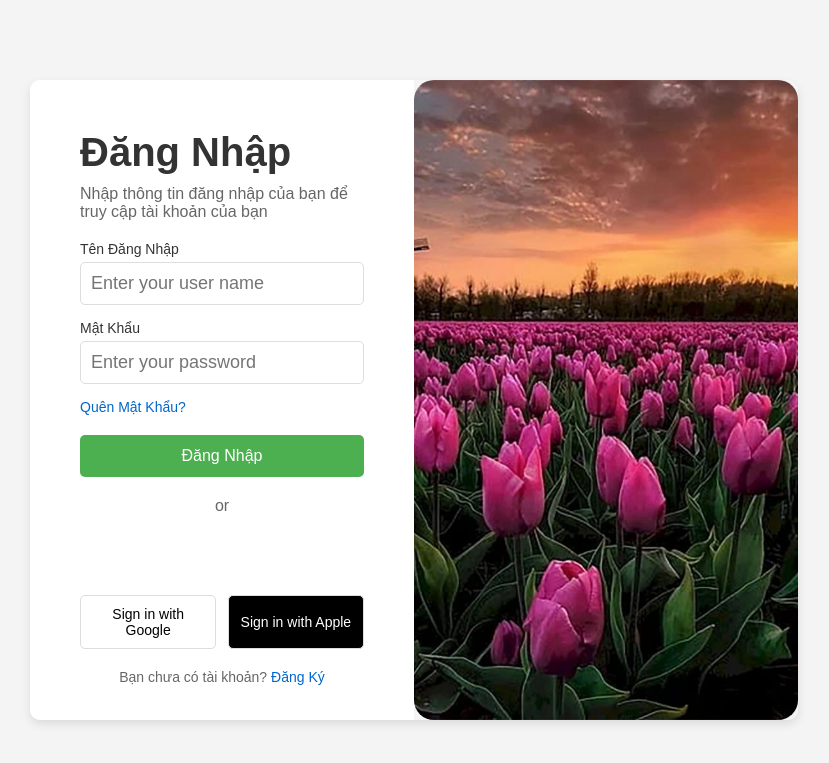
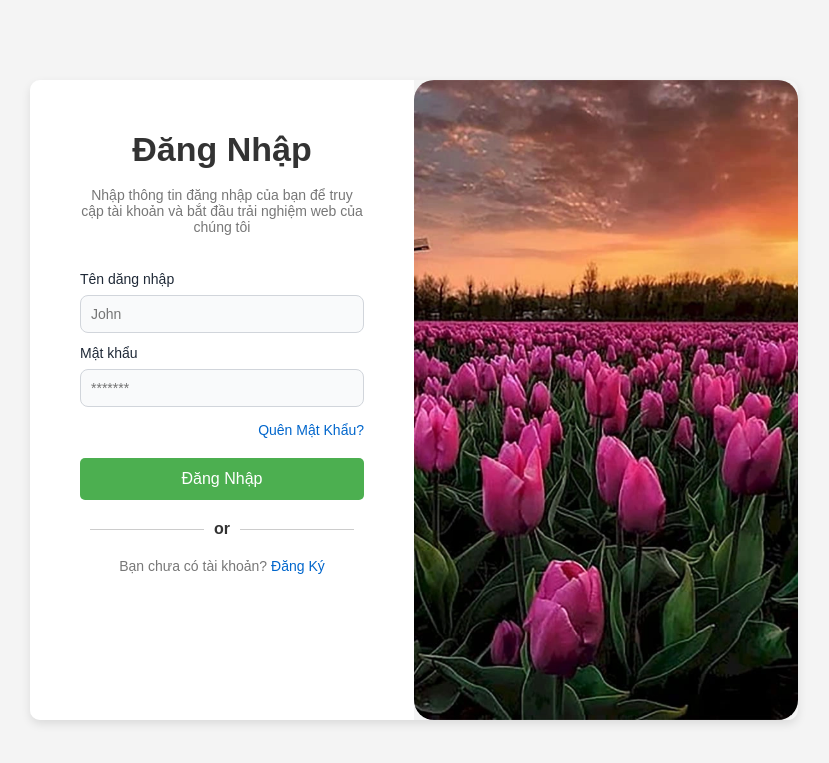
Before and after one commit to phamdungdev03/Flower_shop, a PHP site: page /login.php in a window 1280 px wide. Shown: the top 763 px of the page, without its empty margins (226-1055 px from the left). Run offline with PHP 8.4, Linux system fonts and the light colour scheme.

Commit message:
update layout login, sign_up

```diff
--- a/login.css
+++ /dev/null
@@ -1,151 +0,0 @@
-/* styles.css */
-* {
-    margin: 0;
-    padding: 0;
-    box-sizing: border-box;
-    font-family: Arial, sans-serif;
-  }
-
-  body {
-    display: flex;
-    justify-content: center;
-    align-items: center;
-    height: 100vh;
-    background-color: #f4f4f4;
-  }
-
-  .container {
-    display: flex;
-    width: 60%;
-    /* max-width: 900px; */
-    height: 80%;
-    border-radius: 10px;
-    overflow: hidden;
-    box-shadow: 0 4px 10px rgba(0, 0, 0, 0.1);
-  }
-
-  .login-box {
-    padding: 50px;
-    width: 50%;
-    background-color: white;
-  }
-
-  .login-box h2 {
-    font-size: 40px;
-    color: #333;
-    margin-bottom: 10px;
-
-  }
-
-  .login-box p {
-    color: #666;
-    margin-bottom: 20px;
-  }
-
-  .login-box label {
-    display: block;
-    font-size: 14px;
-    color: #333;
-    margin-top: 15px;
-  }
-
-  .login-box input {
-    width: 100%;
-    padding: 10px;
-    margin-top: 5px;
-    border: 1px solid #ddd;
-    border-radius: 5px;
-    font-size: 18px;
-  }
-
-  .options {
-    display: flex;
-    justify-content: space-between;
-    align-items: center;
-    margin-top: 15px;
-    font-size: 14px;
-    color: #666;
-  }
-
-  .options a {
-    color: #0066cc;
-    text-decoration: none;
-  }
-
-  .options a:hover {
-    text-decoration: underline;
-  }
-
-  .login-btn {
-    width: 100%;
-    padding: 12px;
-    margin-top: 20px;
-    background-color: #4CAF50;
-    color: white;
-    border: none;
-    border-radius: 5px;
-    font-size: 16px;
-    cursor: pointer;
-  }
-
-  .login-btn:hover {
-    background-color: #45a049;
-  }
-
-  .or {
-    text-align: center;
-    margin: 20px 0;
-    color: #666;
-  }
-
-  .social-login {
-    display: flex;
-    justify-content: space-between;
-  }
-
-  .social-login button {
-    width: 48%;
-    padding: 10px;
-    font-size: 14px;
-    border: 1px solid #ddd;
-    border-radius: 5px;
-    cursor: pointer;
-    margin-top: 60px;
-  }
-
-  .google-btn {
-    background-color: #fff;
-  }
-
-  .apple-btn {
-    background-color: #000;
-    color: #fff;
-  }
-
-  .signup {
-    text-align: center;
-    margin-top: 20px;
-    font-size: 14px;
-    color: #666;
-  }
-
-  .signup a {
-    color: #0066cc;
-    text-decoration: none;
-  }
-
-  .signup a:hover {
-    text-decoration: underline;
-  }
-
-  .image-box {
-    width: 50%;
-
-  }
-
-  .image-box img {
-    width: 100%;
-    height: 100%;
-    object-fit: cover;
-    border-radius: 20px;
-  }
--- a/login.php
+++ b/login.php
@@ -1,26 +1,33 @@
 <!DOCTYPE html>
 <html lang="en">
+
 <head>
   <meta charset="UTF-8">
   <meta name="viewport" content="width=device-width, initial-scale=1.0">
-  <title>Login Page</title>
-  <link rel="stylesheet" href="login.css">
+  <title>Đăng nhập</title>
+  <link rel="stylesheet" href="./public/css/login.css">
 </head>
+
 <body>
   <div class="container">
     <div class="login-box">
-      <h2>Đăng Nhập</h2>
-      <p>Nhập thông tin đăng nhập của bạn để truy cập tài khoản của bạn</p>
+      <div class="box_title">
+        <h2>Đăng Nhập</h2>
+        <p>Nhập thông tin đăng nhập của bạn để truy cập tài khoản và bắt đầu trải nghiệm web của chúng tôi</p>
+      </div>
 
       <form action="#" method="POST">
-      <label for="username">Tên Đăng Nhập</label>
-      <input type="text" id="username" name="username" placeholder="Enter your user name" required>
+        <div class="box_items">
+          <label for="first_name" class="label">Tên dăng nhập</label>
+          <input type="text" id="first_name" class="input" placeholder="John" required />
+        </div>
 
-        <label for="password">Mật Khẩu</label>
-        <input type="password" id="password" name="password" placeholder="Enter your password" required>
+        <div class="box_items">
+          <label for="first_name" class="label">Mật khẩu</label>
+          <input type="text" id="first_name" class="input" placeholder="*******" required />
+        </div>
 
         <div class="options">
-
           <a href="#">Quên Mật Khẩu?</a>
         </div>
 
@@ -29,72 +36,16 @@
 
       <div class="or">or</div>
 
-      <div class="social-login">
-        <button class="google-btn">Sign in with Google</button>
-        <button class="apple-btn">Sign in with Apple</button>
-      </div>
-
-      <p class="signup">Bạn chưa có tài khoản? <a href="signup.php">Đăng Ký</a></p>
+      <p class="signup">Bạn chưa có tài khoản? <a href="register.php">Đăng Ký</a></p>
     </div>
 
     <div class="image-box">
-      <img src="hinh-nen-hoa.jpg.webp" alt="Plant">
+      <img src="./public/img/image_login.webp" alt="Plant">
     </div>
   </div>
 </body>
+
 </html>
+</body>
 
-    <?php
-// Bắt đầu session
-session_start();
-
-// Kiểm tra nếu người dùng đã đăng nhập thì chuyển đến trang chính
-// if (isset($_SESSION['username'])) {
-//     header("Location: index.php");
-//     exit();
-// }
-$servername = "localhost";
-$username = "root";
-$password = "";
-$dbname = "flower_shop";
-
-$conn = new mysqli($servername, $username, $password, $dbname);
-if ($conn->connect_error) {
-    die("Kết nối thất bại: " . $conn->connect_error);
-}
-// Kiểm tra đăng nhập khi người dùng gửi form
-if ($_SERVER["REQUEST_METHOD"] == "POST") {
-    // Lấy dữ liệu từ form
-    $username = $_POST['username'];
-    $password = $_POST['password'];
-
-    $sql = "SELECT * FROM users WHERE username = '$username'";
-    $result = $conn->query($sql);
-    if ($result->num_rows > 0)
-    {
-        $user = mysqli_fetch_assoc($result);
-        if (password_verify($password, $user['password']))
-        {
-            $_SESSION['username'] = $username;
-            header("Location: index.php");
-            exit();
-        }else {
-            echo "<script>
-                    alert('Sai tên đăng nhập, mật khẩu!');
-                    window.location.href = 'login.php';
-                  </script>";
-                    exit();
-        }
-    }else{
-        echo "<script>
-                    alert('Sai tên đăng nhập, mật khẩu!');
-                    window.location.href = 'login.php';
-                  </script>";
-                    exit();
-    }
-
-
-}
-?>
-</body>
 </html>
--- a/signup.css
+++ b/public/css/login.css
@@ -1,4 +1,3 @@
-/* styles.css */
 * {
     margin: 0;
     padding: 0;
@@ -17,52 +16,69 @@
   .container {
     display: flex;
     width: 60%;
-    /* max-width: 900px; */
-    height: 90%;
+    height: 80%;
     border-radius: 10px;
     overflow: hidden;
     box-shadow: 0 4px 10px rgba(0, 0, 0, 0.1);
   }
 
-  .sign-box {
-    padding: 40px;
+  .login-box {
+    padding: 50px;
     width: 50%;
     background-color: white;
   }
 
-  .sign-box h2 {
-    font-size: 40px;
+  /* css title */
+  .box_title{
+    margin-bottom: 36px;
+    text-align: center;
+  }
+
+  .login-box h2 {
+    font-size: 34px;
     color: #333;
-    margin-bottom: 10px;
+    margin-bottom: 18px;
 
   }
 
-  .sign-box p {
-    color: #666;
+  .login-box p {
+    color: #777;
     margin-bottom: 20px;
+    font-size: 14px
   }
 
-  .sign-box label {
-    display: block;
-    font-size: 14px;
-    color: #333;
-    margin-top: 15px;
+  /* css input and label */
+  .box_items{
+    margin-bottom: 12px;
   }
 
-  /* .login-box input[type="email"], */
-  .sign-box input{
+  .label {
+    display: block;
+    margin-bottom: 8px;
+    font-size: 0.875rem;
+    font-weight: 500;
+    color: #1f2937;
+  }
+
+  .input {
+    background-color: #f9fafb;
+    border: 1px solid #d1d5db;
+    color: #1f2937;
+    font-size: 0.875rem;
+    border-radius: 0.5rem;
+    padding: 10px;
     width: 100%;
-    padding: 10px;
-    margin-top: 5px;
-    border: 1px solid #ddd;
-    border-radius: 5px;
-    font-size: 18px;
+    display: block;
+  }
+
+  .input:focus {
+    outline: none;
+    ring-color: #3b82f6;
+    border-color: #3b82f6;
   }
 
   .options {
-    display: flex;
-    justify-content: space-between;
-    align-items: center;
+    text-align: end;
     margin-top: 15px;
     font-size: 14px;
     color: #666;
@@ -77,7 +93,7 @@
     text-decoration: underline;
   }
 
-  .sign-btn {
+  .login-btn {
     width: 100%;
     padding: 12px;
     margin-top: 20px;
@@ -89,29 +105,41 @@
     cursor: pointer;
   }
 
-  .sign-btn:hover {
+  .login-btn:hover {
     background-color: #45a049;
   }
 
   .or {
+    display: flex;
+    align-items: center;
     text-align: center;
-    margin: 20px 0;
-    color: #666;
+    color: #333;
+    font-weight: bold;
+    margin-top: 20px;
   }
 
-  .social-sign {
+  .or::before,
+  .or::after {
+    content: "";
+    flex: 1;
+    border-top: 1px solid #ccc;
+    margin: 0 10px;
+  }
+
+
+  .social-login {
     display: flex;
     justify-content: space-between;
   }
 
-  .social-sign button {
+  .social-login button {
     width: 48%;
     padding: 10px;
     font-size: 14px;
     border: 1px solid #ddd;
     border-radius: 5px;
     cursor: pointer;
-
+    margin-top: 60px;
   }
 
   .google-btn {
```
Also changed, not shown: module/flower_shop.sql (renamed from sql/flower_shop.sql, +3 -10 lines), public/css/signup.css (added, +209 -0 lines), register.php (added, +70 -0 lines), signup.php (deleted, +0 -106 lines), .htaccess (deleted), public/css/index.css (renamed from index.css), public/img/image_login.webp (renamed from hinh-nen-hoa.jpg.webp), public/img/image_sign-up.jpg (renamed from hoa.jpg).
